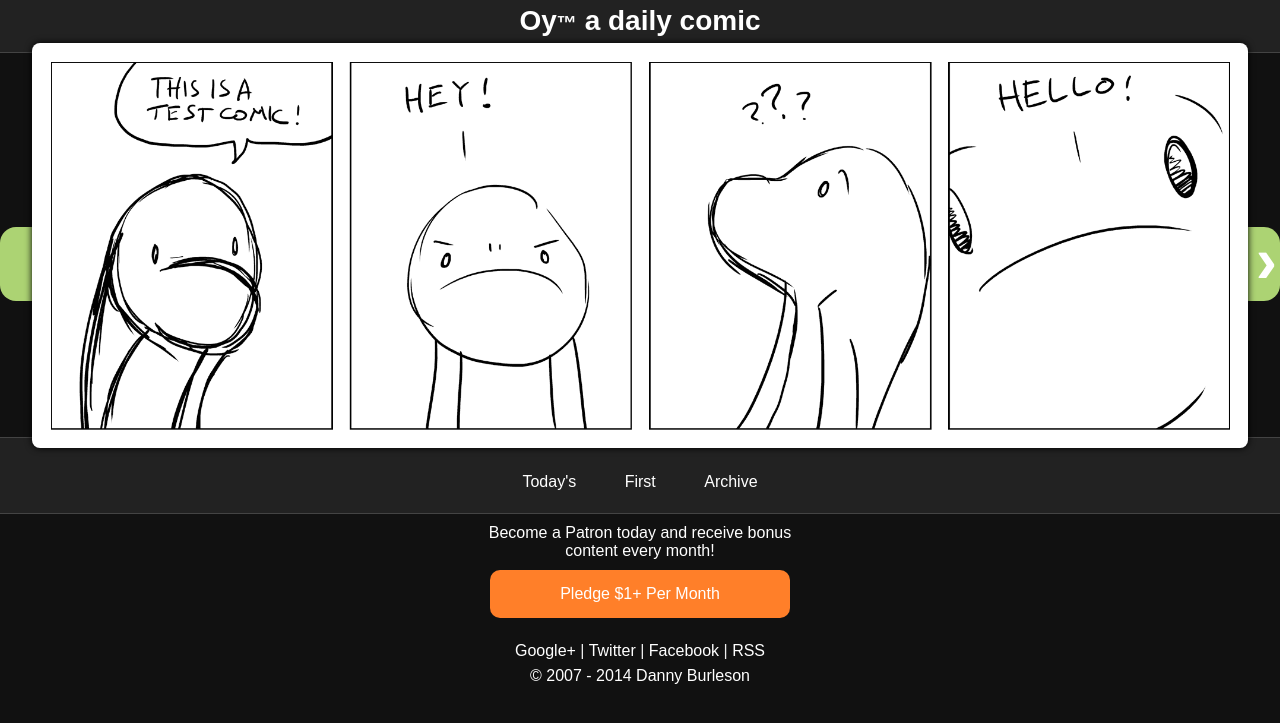
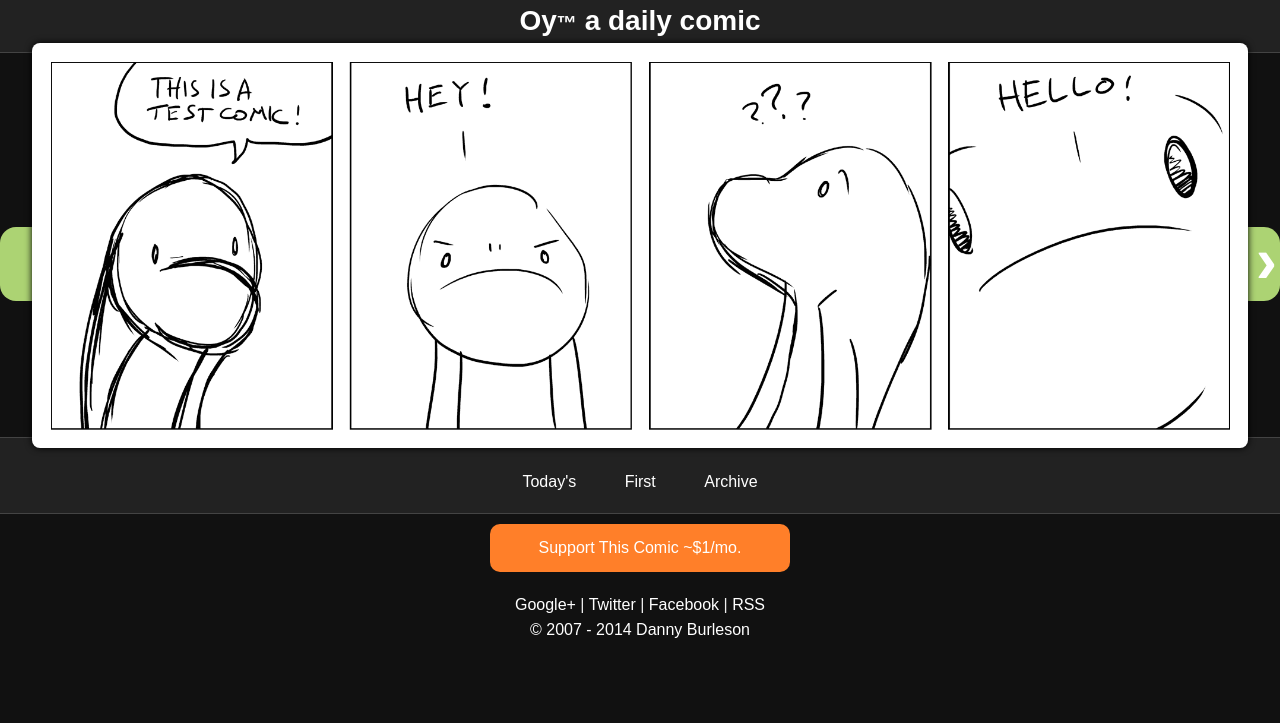
Before and after one commit to oycomics/oycomics.github.io, a Jekyll site: the page built from _posts/2014-03-20-daily-test-comic.md, in a window 1280 px wide. Shown: the top 723 px of the page. Built offline with Jekyll 4.4.1, drawn with Linux system fonts in a browser that asks for light colours; Markdown is read by kramdown in place of the engine named in the settings.

Commit message:
Update patreon.html

```diff
--- a/_includes/patreon.html
+++ b/_includes/patreon.html
@@ -1,4 +1,3 @@
 <div class="patreon_spotlight">
-<p>Become a Patron today and receive bonus content every month!</p>
-  <p style="text-align:center;"><input onclick="window.top.location.href = 'http://www.patreon.com/bePatron?rid=35296&u=115323&patAmt=1.00#r35296'; return false;" type="submit" class="btn submitForm bePatron" value="Pledge $1+ Per Month" style="width: 300px;"></p>
+  <p style="text-align:center;"><input onclick="window.top.location.href = 'http://www.patreon.com/bePatron?rid=35296&u=115323&patAmt=1.00#r35296'; return false;" type="submit" class="btn submitForm bePatron" value="Support This Comic ~$1/mo." style="width: 300px;"></p>
 </div>
```
